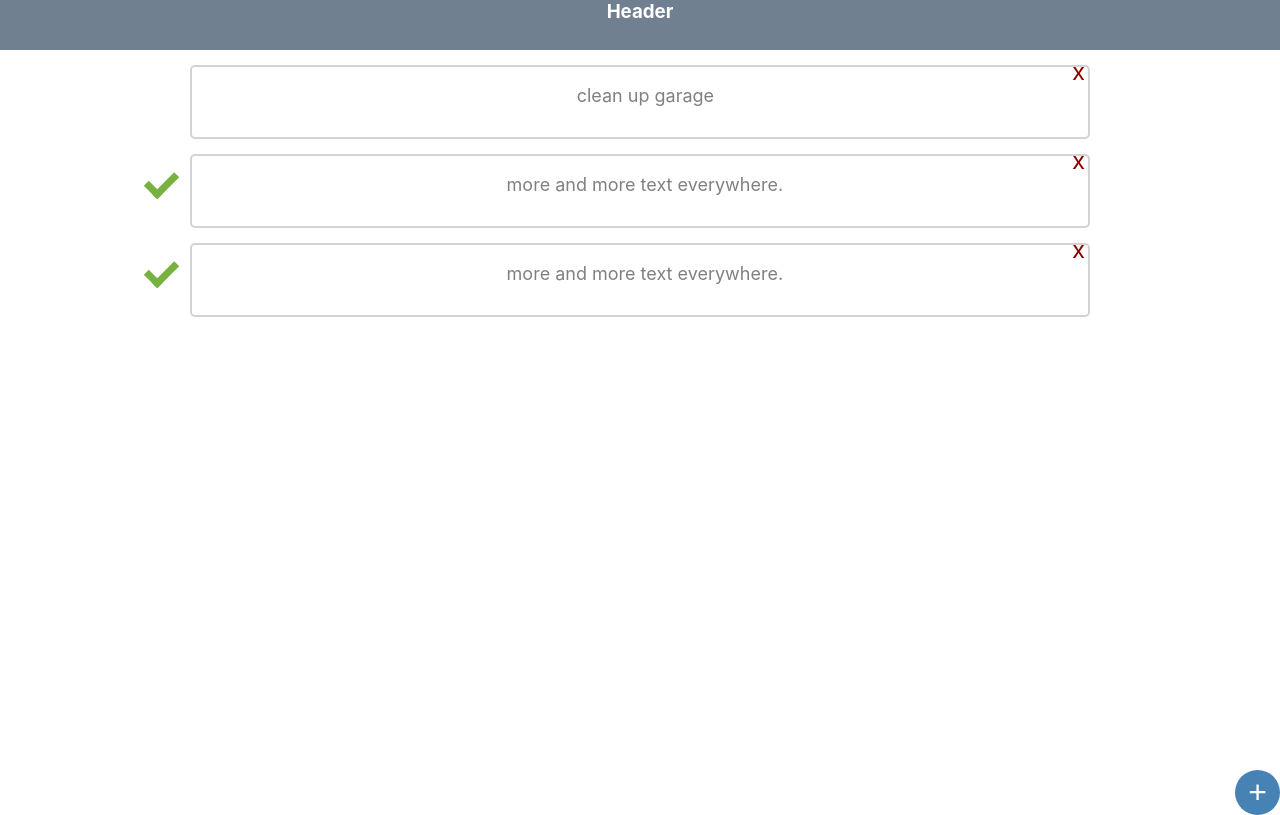
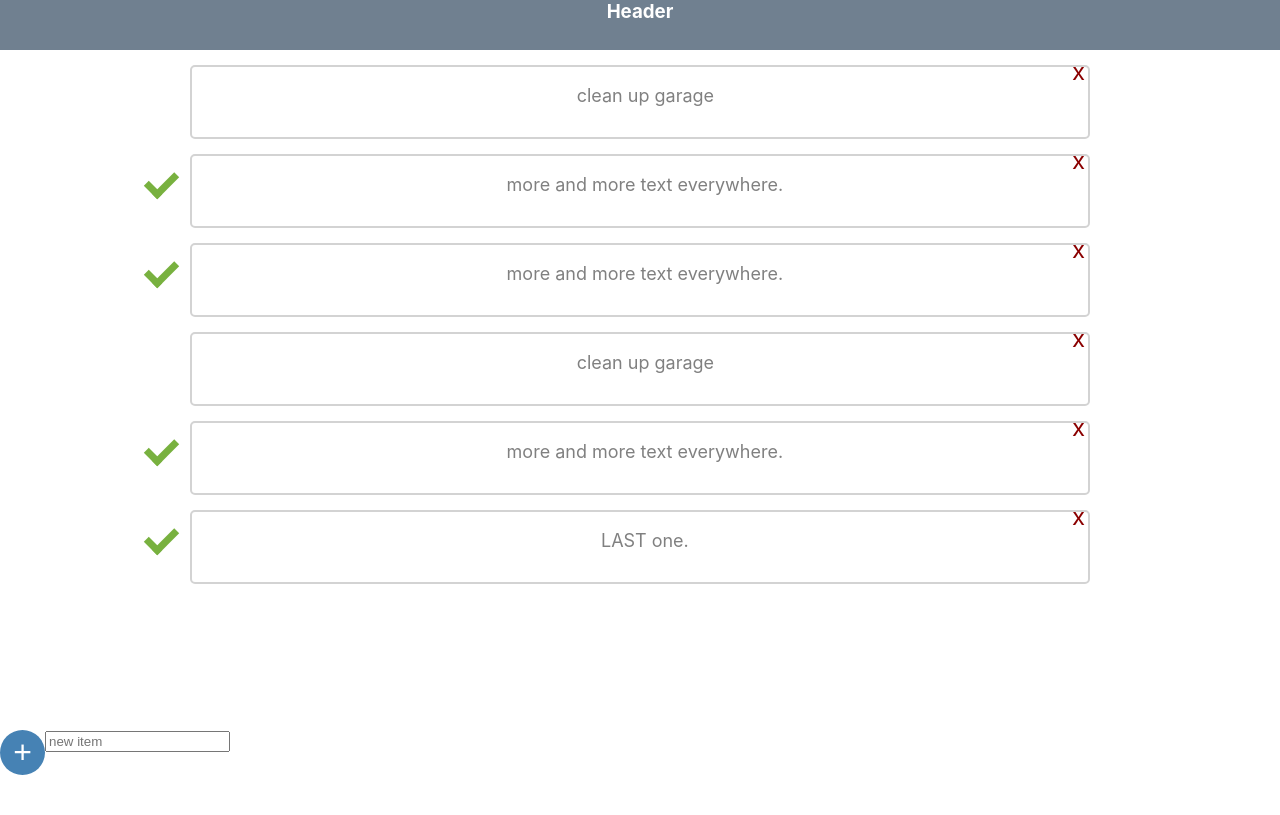
Before and after one commit to Luka-dot/familyShopper, a React (Create React App) app: page / in a window 1280 px wide. Built offline with nearby package versions, Linux system fonts and the light colour scheme.

Commit message:
adding to list functionality added

```diff
--- a/src/App.js
+++ b/src/App.js
@@ -1,4 +1,4 @@
-import React, { useState } from 'react';
+import React, { useState, useEffect } from 'react';
 
 import './App.scss';
 
@@ -8,9 +8,8 @@ import List from './components/list-component/list-component';
 import ListContainer from './components/list-component/list-container';
 
 
-
 function App() {
-  const [list, setList] = useState([{
+  const initialList = [{
     id: 1,
     title: "new task",
     text: "clean up garage",
@@ -27,8 +26,27 @@ function App() {
     title: "TASK 333",
     text: "more and more text everywhere.",
     completed: true
-  }
-  ]);
+  },
+  {
+    id: 4,
+    title: "new task",
+    text: "clean up garage",
+    completed: false
+  },
+  {
+    id: 5,
+    title: "ANOTHER task",
+    text: "more and more text everywhere.",
+    completed: true
+  },
+  {
+    id: 8,
+    title: "ANOTHER task",
+    text: "LAST one.",
+    completed: true
+  }];
+
+  const [list, setList] = useState(initialList);
 
 const handleToggle = (id) => {
   const newList = [...list];
@@ -40,14 +58,25 @@ const handleToggle = (id) => {
 }
 
 const handleDelete = (id) => {
-  console.log('delete')
+  const newList = list.filter(item => item.id !== id)
+  console.log(newList)
+  setList(newList);
+}
+
+const handleAddButton = (entry) => {
+  const newId = Math.random();
+  const newList = [...list];
+  newList.push({ id: newId, title: "", text: entry, completed: false});
+  setList(newList);
 }
 
   return (
     <div className="App">
+      <div>
       <Header />
       <ListContainer listData={list} handleToggle={handleToggle} handleDelete={handleDelete}/>
-      <CustomButton />
+      </div>
+      <CustomButton handleAddButton={handleAddButton}/>
     </div>
   );
 }
--- a/src/components/button/custom-button-component.jsx
+++ b/src/components/button/custom-button-component.jsx
@@ -1,19 +1,33 @@
-import React from 'react';
+import React, { useState} from 'react';
 
 import './custom-button.styles.scss';
 
-const CustomButton = () => {
+const CustomButton = ({ handleAddButton }) => {
+    const [entry, setEntry] = useState('');
 
-    const handleAddButton = (e) => {
-        console.log(e.target)
+    const hadleChange = (e) => {
+        const textInput = e.target.value;
+        setEntry(textInput)
+    }
+
+    const handleEnter = () => {
+        if (entry.length > 0) {
+            handleAddButton(entry);
+        setEntry('')
+        } else {
+            alert('must not be empty')
+        }
     }
 
     return (
         <div className="button-container">
             <button
                 className="custom-button"
-                onClick={handleAddButton}
+                onClick={() => handleEnter(entry)}
             >+</button>
+            <form>
+                <input placeholder="new item" onChange={(e) => hadleChange(e)}></input>
+            </form>
         </div>
     )
 };
--- a/src/components/button/custom-button.styles.scss
+++ b/src/components/button/custom-button.styles.scss
@@ -2,10 +2,9 @@
     height: 45px;
     width: 100%;
     border: none;
-
     display: flex;
     flex-direction: row;
-    justify-content: flex-end;
+    justify-content: flex-start;
 
     .custom-button {
         width: 45px;
@@ -15,7 +14,6 @@
         color: white;
         font-size: xx-large;
         border: 5px;
-        position: 'absolute';
 
     }
 
--- a/src/components/list-component/list-container.styles.scss
+++ b/src/components/list-component/list-container.styles.scss
@@ -6,7 +6,7 @@
   }
 .list-container {
     width: 100%;
-    height: 90vh;
+    height: 85vh;
     display: flex;
     flex-direction: column;
     align-items: center;
```
